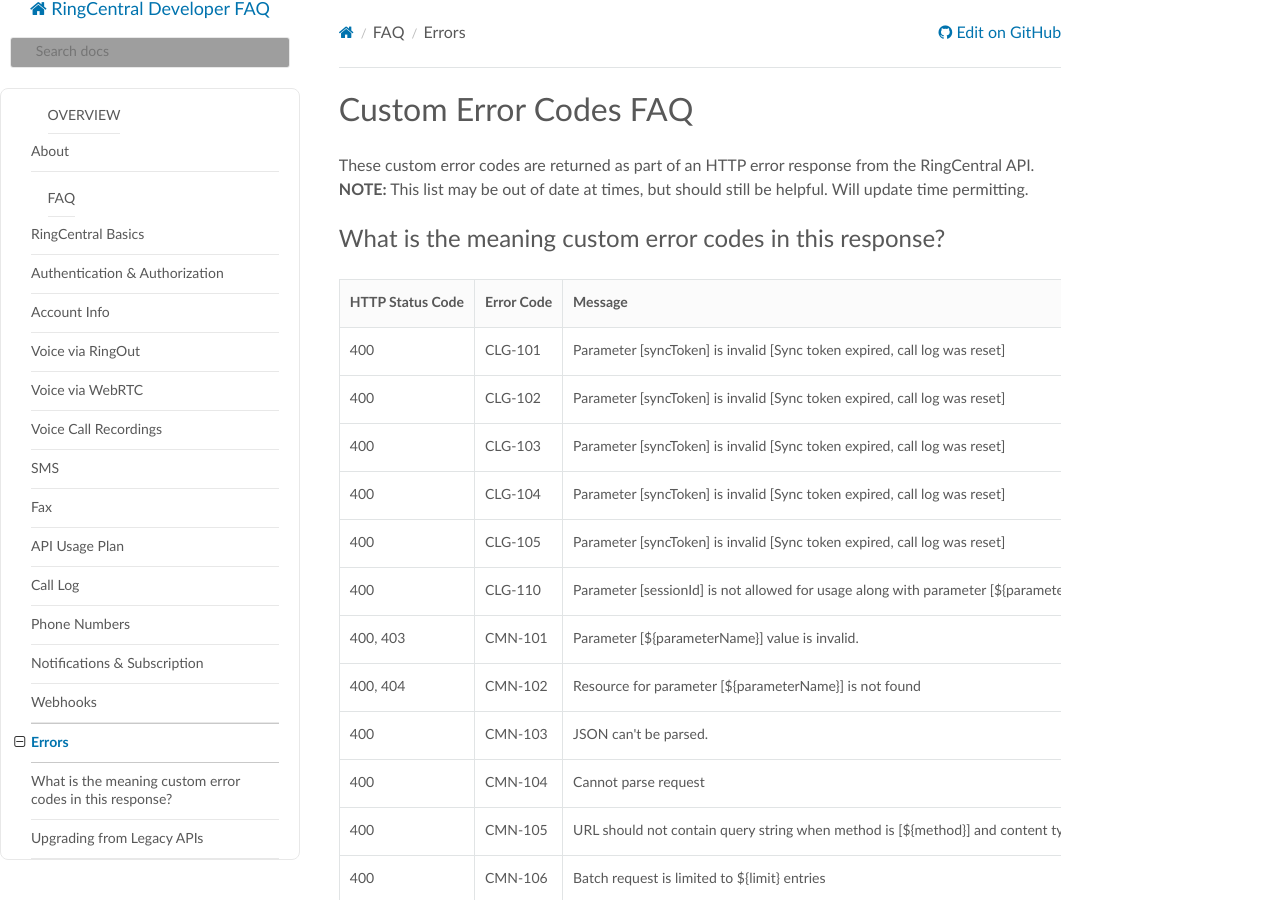
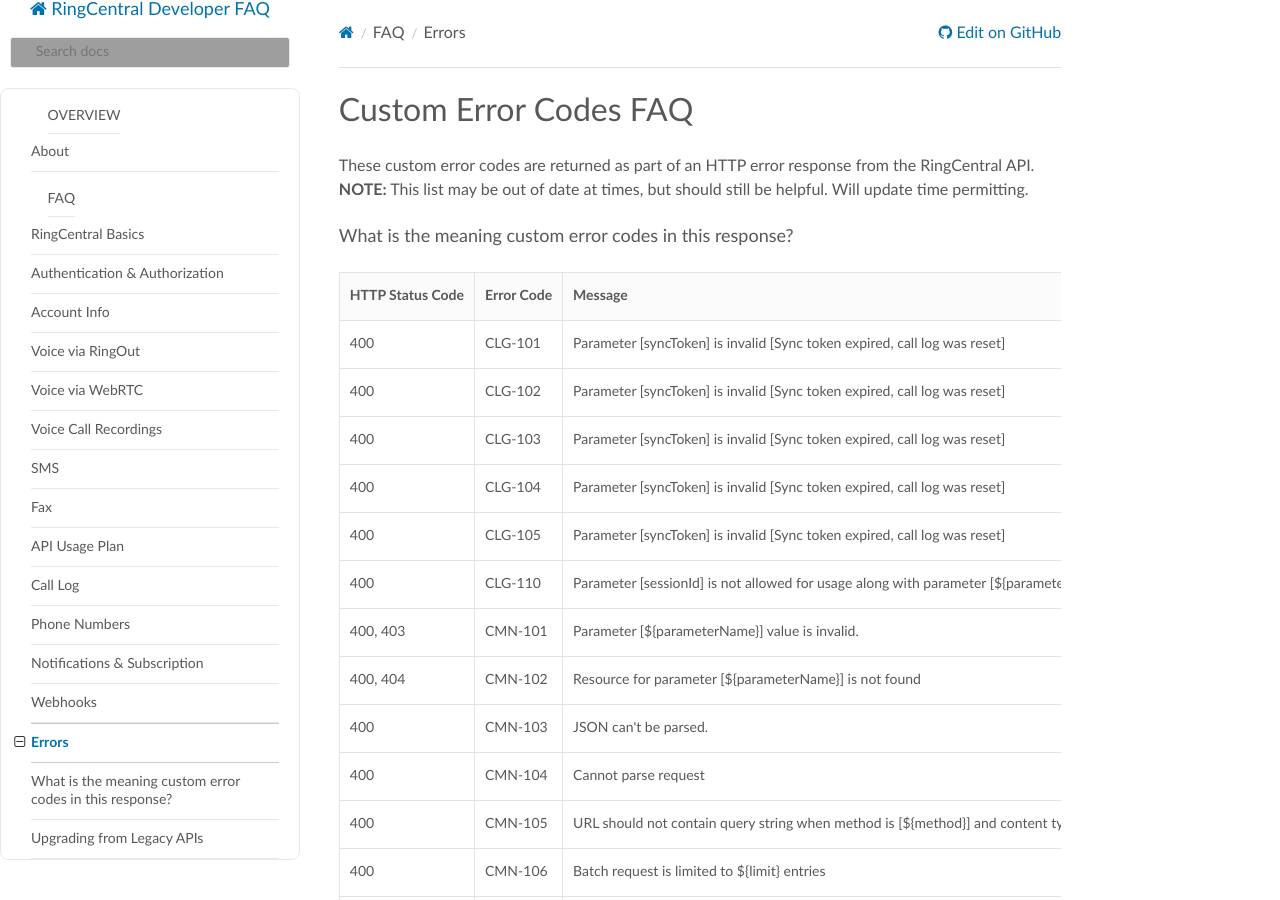
Before and after one commit to ringcentral/ringcentral-faq, an MkDocs documentation site: the page built from docs/errors.md, in a window 1280 px wide and 900 px high. Built offline with MkDocs 1.6.1, drawn with Linux system fonts in a browser that asks for light colours; nearby versions of some CDN libraries; old or Windows-style settings are respelled for this version of MkDocs; grey boxes are pictures that could not be loaded.

Commit message:
By convension, a question should be heading 3

```diff
--- a/docs/errors.md
+++ b/docs/errors.md
@@ -3,7 +3,7 @@
 These custom error codes are returned as part of an HTTP error response from the RingCentral API.
 **NOTE:** This list may be out of date at times, but should still be helpful. Will update time permitting.
 
-## What is the meaning custom error codes in this response?
+### What is the meaning custom error codes in this response?
 
 | HTTP Status Code  | Error Code    | Message                                                                                                                       |
 |------------------ |------------   |-----------------------------------------------------------------------------------------------------------------------------  |
```
